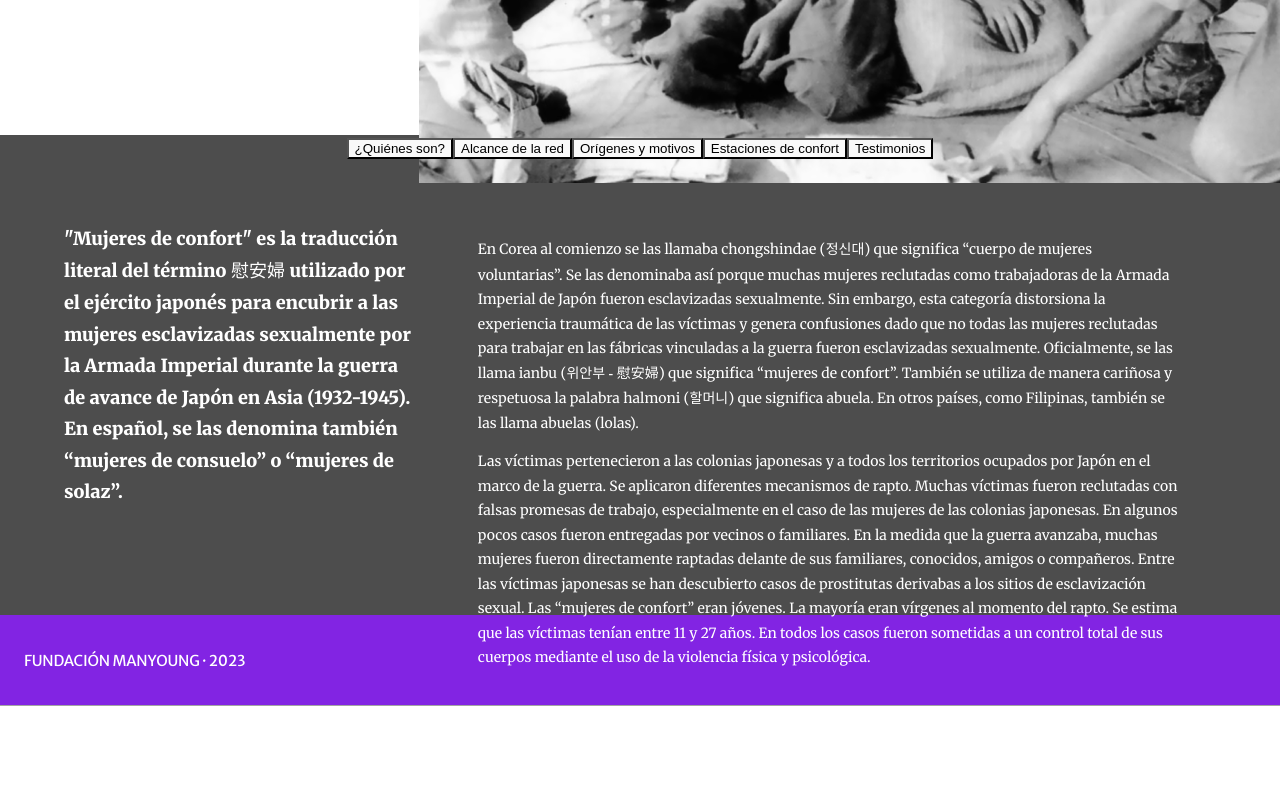
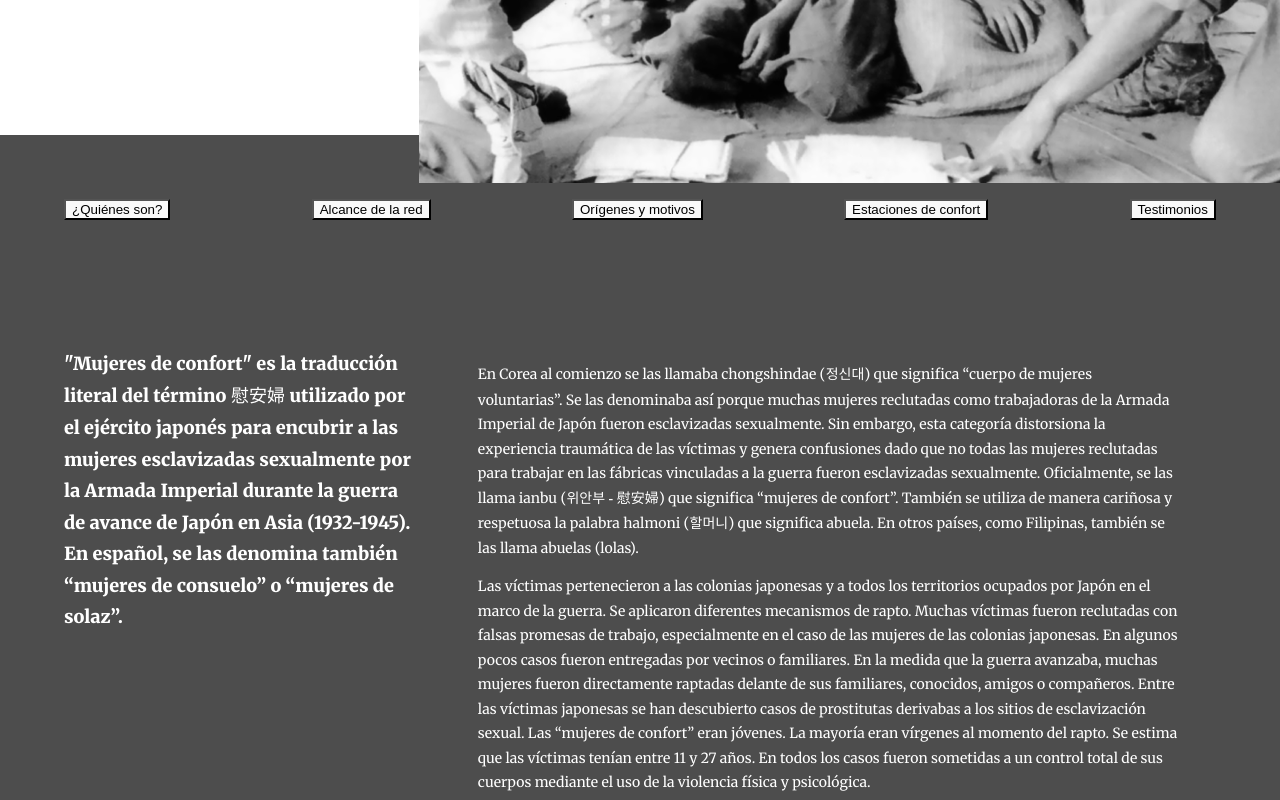
Before and after one commit to AAlejof/WWII-ComfortWomen, a React (Vite) app in the folder client/: page / in a window 1280 px wide. Shown: the part 500-1300 px from the top of the page. Before the commit the page ends 1248 px from the top, so only its background shows below. Built offline with nearby package versions, Linux system fonts and the light colour scheme.

Commit message:
change infoDiv height - add titles class

```diff
--- a/client/src/components/ComfortWomen/ComfortWomen.module.css
+++ b/client/src/components/ComfortWomen/ComfortWomen.module.css
@@ -81,12 +81,20 @@
     .infoDiv {
         background-color: #4D4D4D;
         width: 100vw;
-        height: 60vh;
+        height: max-content;
+        min-height: 70vh;
+    }
+
+    .titleDiv {
+        display: flex;
+        justify-content: space-between;
+        padding: 5%;
     }
 
     .contentDiv {
         display: flex;
         flex-direction: row;
+        justify-content: space-between;
         padding: 5%;
         text-align: left;
     }
```
